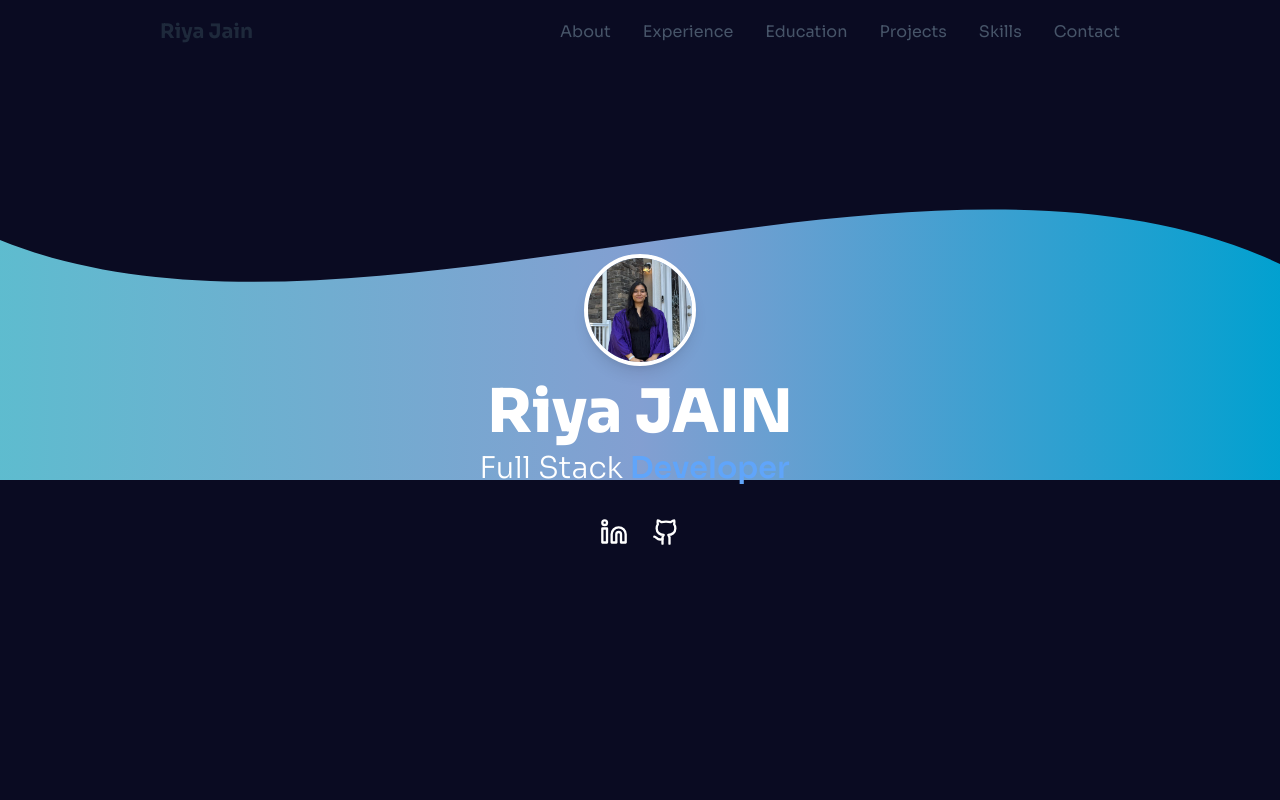
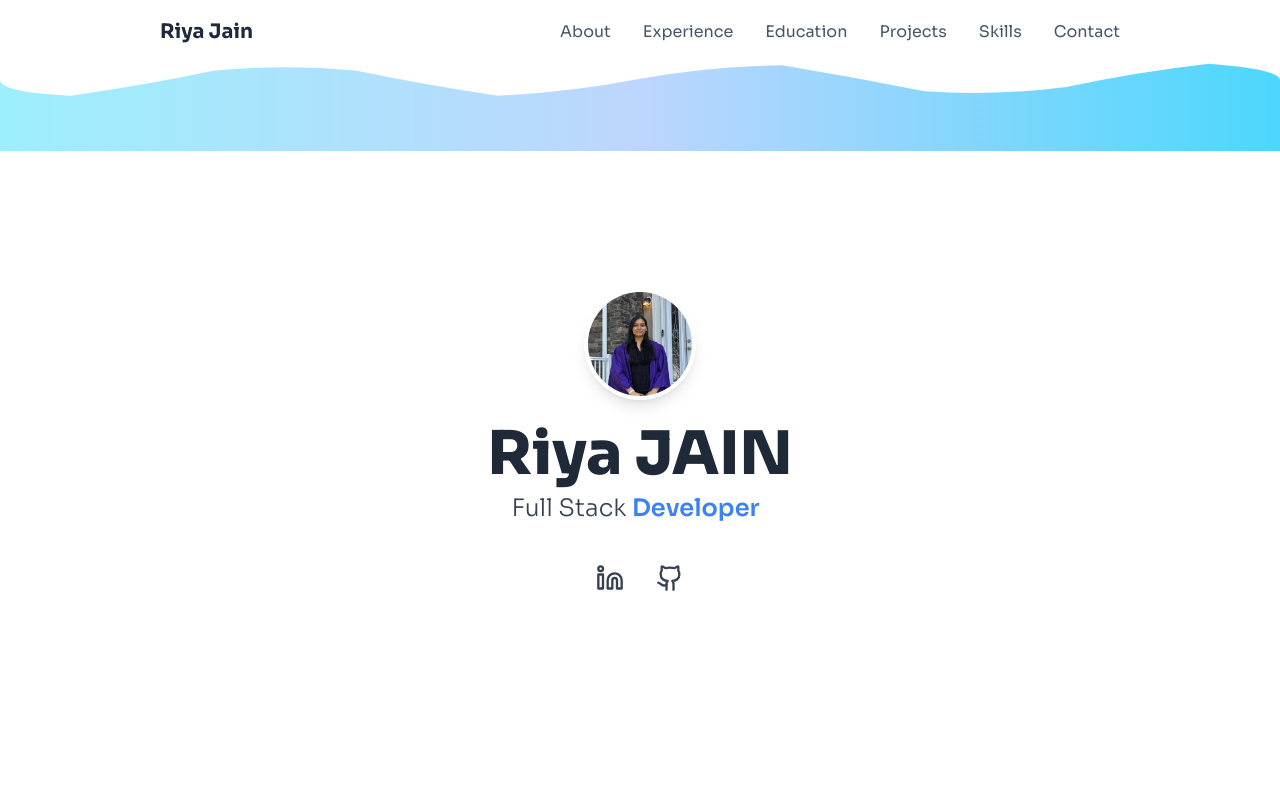
Before and after one commit to riyajain2008/riya-portfolio, a React (Vite) app: page / in a window 1280 px wide. Shown: the top 800 px of the page. Built offline with nearby package versions, Linux system fonts and the light colour scheme.

Commit message:
Updating Hero component

```diff
--- a/src/components/Hero.tsx
+++ b/src/components/Hero.tsx
@@ -1,56 +1,91 @@
-import { Linkedin, Github } from 'lucide-react';
-import TypewriterEffect from './TypewriterEffect';
+import { useEffect, useRef } from "react";
+import { Linkedin, Github } from "lucide-react";
+import TypewriterEffect from "./TypewriterEffect";
 
 const Hero = () => {
+  // Reference for wave animation
+  const waveRef = useRef<SVGPathElement | null>(null);
+
+  // Animate the wave
+  useEffect(() => {
+    let frame = 0;
+    let raf: number;
+    const animate = () => {
+      if (waveRef.current) {
+        // Animate the wave path using a simple sine function
+        const amplitude = 16;
+        const frequency = 0.012;
+        let path = "M 0 80 Q ";
+        for (let i = 0; i <= 1440; i += 80) {
+          const dx = i;
+          const dy =
+            80 +
+            Math.sin((frame * 0.08 + i) * frequency) * amplitude +
+            Math.cos((frame * 0.07 + i) * frequency) * amplitude * 0.5;
+          path += `${dx} ${dy}, `;
+        }
+        path += "1440 80 L 1440 160 L 0 160 Z";
+        waveRef.current.setAttribute("d", path);
+      }
+      frame++;
+      raf = requestAnimationFrame(animate);
+    };
+    raf = requestAnimationFrame(animate);
+    return () => cancelAnimationFrame(raf);
+  }, []);
+
   return (
-    <section className="relative h-screen flex flex-col items-center justify-center bg-[#0A0B22] overflow-hidden">
-      {/* Aura/Wave Animation */}
-      <div className="absolute inset-0 z-0 pointer-events-none">
-        {/* SVG Aura, you can enhance or replace with your AuroraBackground */}
-        <svg width="100%" height="100%" viewBox="0 0 1440 400" preserveAspectRatio="none" className="w-full h-[40vh] md:h-[60vh]">
+    <section className="w-full min-h-screen flex flex-col items-center justify-center bg-white relative overflow-hidden">
+      {/* Animated Wave Aura */}
+      <div className="absolute top-0 left-0 w-full" style={{ zIndex: 1 }}>
+        <svg width="100%" height={160} viewBox="0 0 1440 160">
           <defs>
-            <linearGradient id="auraGradient" x1="0%" y1="50%" x2="100%" y2="50%">
+            <linearGradient id="hero-wave" x1="0%" y1="0%" x2="100%" y2="0%">
               <stop stopColor="#73e8fa" />
               <stop offset="0.5" stopColor="#a1c4fd" />
               <stop offset="1" stopColor="#00c6fb" />
             </linearGradient>
           </defs>
           <path
-            d="M0,200 C400,320 1040,80 1440,220 L1440,400 L0,400 Z"
-            fill="url(#auraGradient)"
-            fillOpacity="0.8"
+            ref={waveRef}
+            fill="url(#hero-wave)"
+            fillOpacity="0.7"
+            d="M 0 80 Q 360 80, 720 80 Q 1080 80, 1440 80 L 1440 160 L 0 160 Z"
           />
         </svg>
       </div>
 
+      {/* Content */}
+      <div className="relative flex flex-col items-center justify-center pt-40 pb-20" style={{ zIndex: 2 }}>
         {/* Profile Picture */}
-      <div className="z-10 mb-4">
+        <div className="mb-6">
           <img
             src="/lovable-uploads/817b4d92-bb22-44fe-9fa9-72332b6a5669.png"
             alt="Riya Jain"
-          className="w-28 h-28 mx-auto rounded-full border-4 border-white shadow-lg bg-white object-cover"
+            className="w-28 h-28 rounded-full border-4 border-white shadow-lg object-cover bg-white"
           />
         </div>
 
         {/* Name */}
-      <h1 className="z-10 text-4xl md:text-6xl font-extrabold text-white mb-2 text-center">
+        <h1 className="text-4xl md:text-6xl font-extrabold text-gray-800 mb-2 text-center">
           Riya JAIN
         </h1>
 
-      {/* Typewriter Title */}
-      <h2 className="z-10 text-2xl md:text-3xl text-white font-light mb-6 text-center">
-        Full Stack <span className="text-blue-400 font-semibold">
+        {/* Full Stack (static) + Developer (typing effect) */}
+        <h2 className="text-xl md:text-2xl text-gray-700 font-light mb-8 flex flex-row items-center justify-center">
+          Full Stack&nbsp;
+          <span className="text-blue-500 font-semibold">
             <TypewriterEffect text="Developer" speed={50} delay={500} />
           </span>
         </h2>
 
         {/* Social Icons */}
-      <div className="z-10 flex gap-6 mt-2">
+        <div className="flex gap-8 mt-2">
           <a
             href="https://www.linkedin.com/in/riyajain8991/"
             target="_blank"
             rel="noopener noreferrer"
-          className="text-white hover:text-blue-400 transition"
+            className="text-gray-700 hover:text-blue-500 transition"
             aria-label="LinkedIn"
           >
             <Linkedin size={28} />
@@ -59,11 +94,12 @@ const Hero = () => {
             href="https://github.com/riyajain2008"
             target="_blank"
             rel="noopener noreferrer"
-          className="text-white hover:text-blue-400 transition"
+            className="text-gray-700 hover:text-blue-500 transition"
             aria-label="GitHub"
           >
             <Github size={28} />
           </a>
+        </div>
       </div>
     </section>
   );
```
Lines whose indentation alone changed are shown as unchanged.
